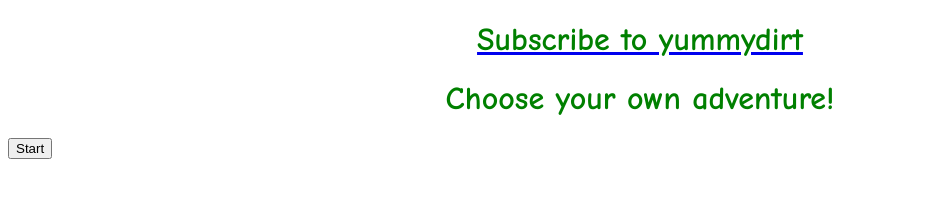
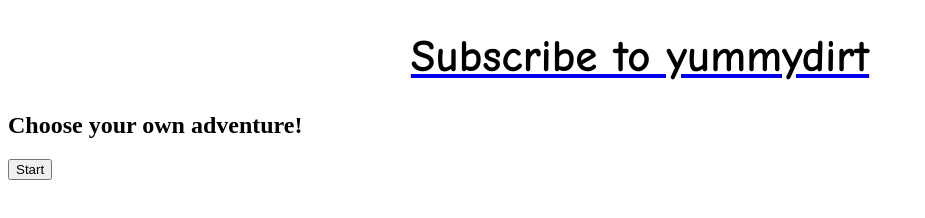
Before and after one commit to yummydirtx/yummydirtx.github.io, a plain HTML site: page index.html in a window 1280 px wide. Shown: the whole page, without its empty margins (0-925 px from the left). Drawn offline with Linux system fonts and the light colour scheme.

Commit message:
Fixed formatting

```diff
--- a/index.html
+++ b/index.html
@@ -8,7 +8,7 @@
     </head>
     <body>
 		<a href="https://www.youtube.com/channel/UCdR8BwE0ogdf1zM08Lcq0xw"><h1>Subscribe to yummydirt</h1></a>
-        <h1>Choose your own adventure!</h1>
+        <h2>Choose your own adventure!</h2>
 		<input id="clickMe" type="button" value="Start" onclick="playGame();" />
     </body>
 </html>
--- a/style.css
+++ b/style.css
@@ -1,5 +1,6 @@
 h1 {
-    color: green;
+    color: black;
     font-family:"Comic Sans MS", cursive, sans-serif;
 	text-align: center;
+	font-size: 45px;
 }
```
